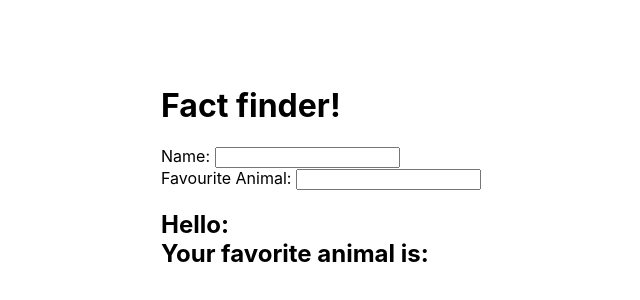
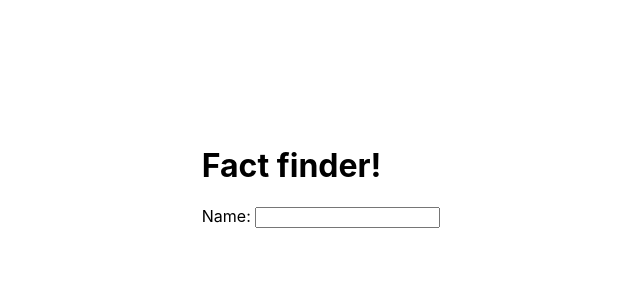
Before and after one commit to JosieAilsa/react-fundamentals-recap, a React (Create React App) app: page / in a window 1280 px wide. Shown: the part 224-524 px from the top of the page, without its empty margins (319-959 px from the left). Built offline with nearby package versions, Linux system fonts and the light colour scheme.

Commit message:
final challenge

```diff
--- a/src/App.js
+++ b/src/App.js
@@ -7,16 +7,10 @@ import { useState } from 'react';
 
 const App = () => {
   const [name, setName] = useState("")
-  const [favouriteAnimal,setFavouriteAnimal] = useState("")
 
   const handleNameInput = (e) => {
     const currentInput = e.target.value;
     setName(currentInput)
-  }
-
-  const getFavouriteAnimal = (e) => {
-    const currentInput = e.target.value;
-    setFavouriteAnimal(currentInput)
   }
 
 
@@ -24,8 +18,12 @@ const App = () => {
     <>
       <h1>Fact finder!</h1>
       <UserInput handleUserInput={handleNameInput} label="Name"/>
-      <UserInput handleUserInput={getFavouriteAnimal} label="Favourite Animal"/>
-      <DisplayMessage name={name} favoriteAnimal={favouriteAnimal} />
+      {
+      // Add the userInput component again here to get the favourite animal
+
+      //Take a look at the DisplayMessage component, use this component to to now render the message to the screen using the onChange values from both of the userInputs
+
+      }
     </>
   );
 }
```
